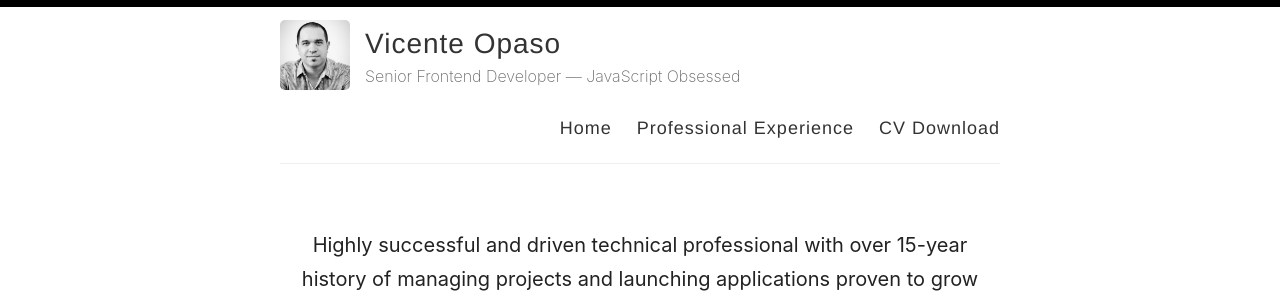
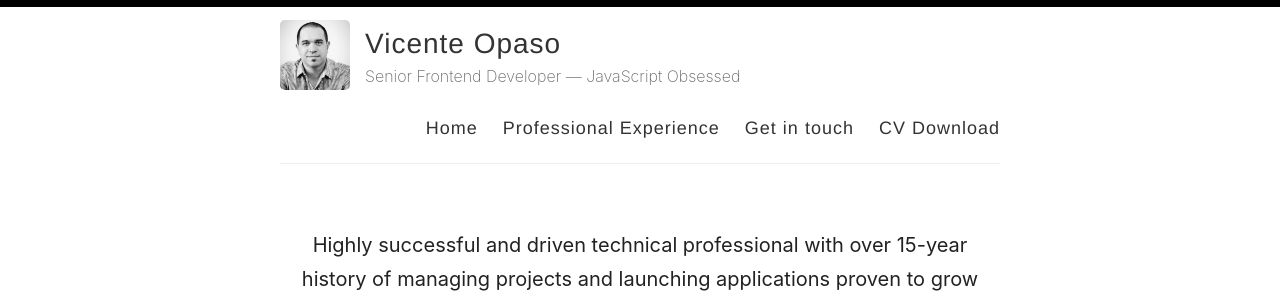
Before and after one commit to vicenteopaso/vicenteopaso, a Jekyll site: the page built from _pages/index.md, in a window 1280 px wide. Shown: the top 303 px of the page. Built offline with Jekyll 4.4.1, drawn with Linux system fonts in a browser that asks for light colours; our own code applies the rules of GitHub Pages for plain Markdown files.

Commit message:
Update default.html

```diff
--- a/_layouts/default.html
+++ b/_layouts/default.html
@@ -30,6 +30,7 @@
             <nav>
               <a href="{{ site.baseurl }}/">Home</a>
               <a href="{{ site.baseurl }}/professional-experience/">Professional Experience</a>
+              <a href="{{ site.baseurl }}/contact/">Get in touch</a>
               <a href="{{ site.baseurl }}/assets/Vicente_Opaso_Resume.pdf">CV Download</a>
             </nav>
           </header>
```
